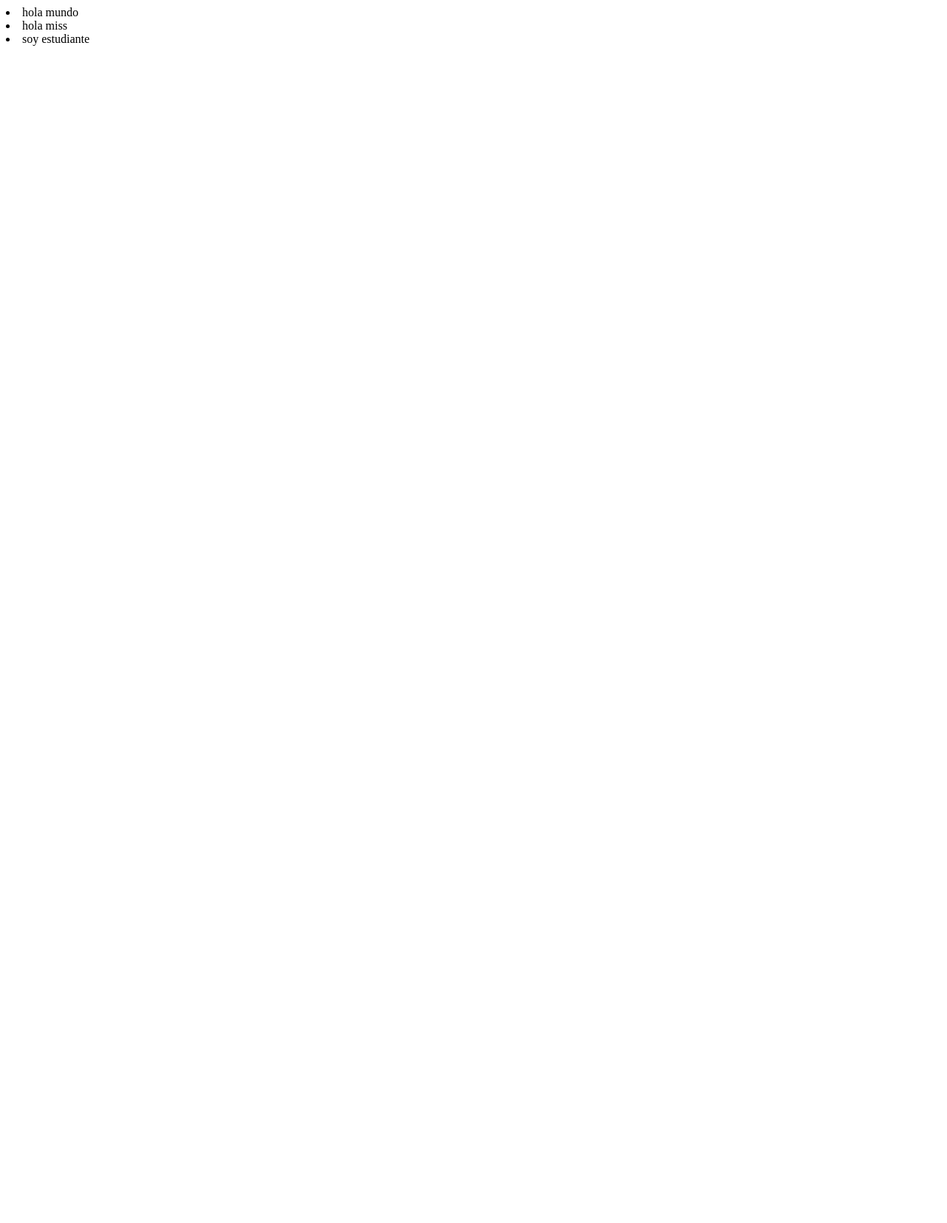
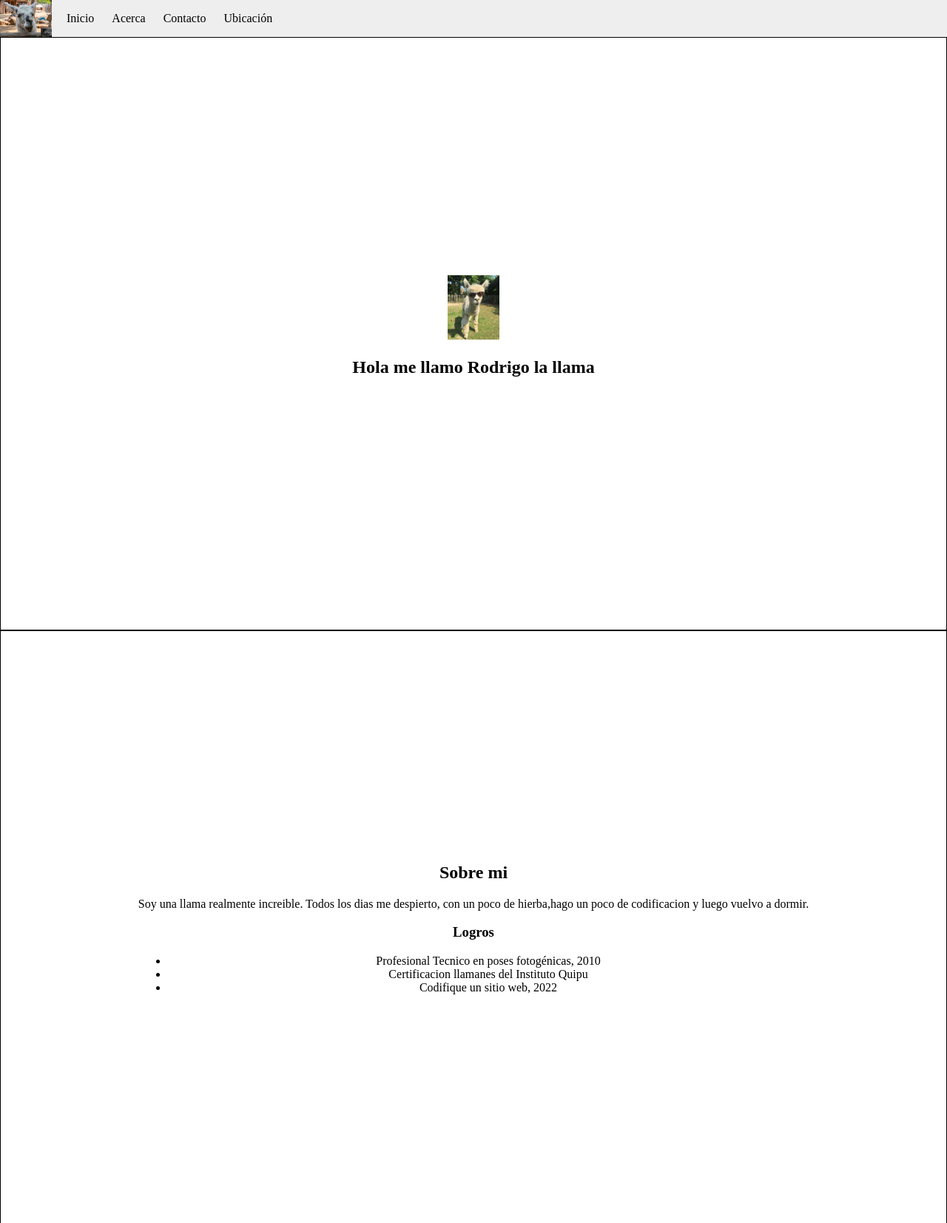
Before and after one commit to Andersonyataco/publicando.web, a plain HTML site: page index.html in a window 1280 px wide. Shown: the top 1653 px of the page at 74% size. Before the commit the page ends 800 px from the top, so only its background shows below. Drawn offline with Linux system fonts and the light colour scheme; files that its build step writes are made by us from their sources.

Commit message:
Add files via upload

```diff
--- a/index.html
+++ b/index.html
@@ -1,14 +1,79 @@
 <!DOCTYPE html>
 <html lang="en">
+
 <head>
     <meta charset="UTF-8">
     <meta http-equiv="X-UA-Compatible" content="IE=edge">
     <meta name="viewport" content="width=device-width, initial-scale=1.0">
-    <title>Document</title>
+    <title>My website la llama</title>
+    <link rel="stylesheet" href="/css/styles.css">
 </head>
+
 <body>
-    <li>hola mundo</li>
-    <li>hola miss</li>
-    <li>soy estudiante</li>
+    <header>
+        <img class="imagen" src="llama.jpg" alt="Te llama la llama">
+        <nav>
+            <ul>
+                <li><a href="#Inicio">Inicio</a></li>
+                <li><a href="#Acerca">Acerca</a></li>
+                <li><a href="#Contacto">Contacto</a></li>
+                <li><a href="#Ubicación">Ubicación</a></li>
+            </ul>
+        </nav>
+    </header>
+    <main>
+        <section id="Inicio">
+            <div>
+                <img class="imagen" src="llamita.jpg" alt="Te llama la llama">
+                <h1>Hola me llamo Rodrigo la llama</h1>
+
+            </div>
+        </section>
+        <section id="Acerca">
+            <div>
+                <h2>Sobre mi</h2>
+                <p>Soy una llama realmente increible.
+                    Todos los dias me despierto, con
+                    un poco de hierba,hago un poco
+                    de codificacion y luego vuelvo a dormir.
+                </p>
+                <h3>Logros</h3>
+                <ul>
+                    <li>Profesional Tecnico en poses
+                        fotogénicas, 2010 </li>
+                    <li>Certificacion llamanes del
+                        Instituto Quipu</li>
+                    <li>Codifique un sitio web, 2022</li>
+                </ul>
+            </div>
+        </section>
+        <section id="Contacto">
+            <div>
+                <h2>Contactame</h2>
+                <p>Puedes contactarme en;</p>
+                <ul>
+                    <li><a href="http/Twitter.com/rodrigolallama">Twitter</a></li>
+                    <li><a href="www.facebook.com/rodridolallama">Facebook</a></li>
+                    <li><a href="http://www.rodrigolallama">Instagram</a></li>
+                </ul>
+                <p>
+                    O bien,puede enviarme un correo electronico<a href="malito:llama@gmail.com">llam@gmail.com</a>
+                </p>
+            </div>
+        </section>
+        <section id="Ubicación">
+            <div>
+                <iframe
+                    src="https://www.google.com/maps/embed?pb=!1m18!1m12!1m3!1d11037.575188996372!2d-76.89746636218592!3d-12.017881948627567!2m3!1f0!2f0!3f0!3m2!1i1024!2i768!4f13.1!3m3!1m2!1s0x9105c3ea5aaaaaab%3A0x920e09bb0b6c28fd!2sParque%20Zool%C3%B3gico%20Huachipa!5e0!3m2!1ses-419!2spe!4v1657559792427!5m2!1ses-419!2spe"
+                    width="600" height="450" style="border:0;" allowfullscreen="" loading="lazy"
+                    referrerpolicy="no-referrer-when-downgrade"></iframe>
+            </div>
+        </section>
+    </main>
+    <footer>
+        Copyright Rodrigo la llama, 2022.
+    </footer>
+
 </body>
+
 </html>
--- /dev/null
+++ b/styles.css
@@ -0,0 +1,52 @@
+body{
+    margin: 0;
+    margin-top: 50px;
+}
+header{
+    display:flex;
+    position: fixed;
+    top:0;
+    left: 0;
+    right: 0;
+    height: 50px;
+    line-height: 50px;
+    background-color: #eee;
+}
+header *{
+    display: inline;
+    height: 50px;
+}
+header ul{
+    padding: 0;
+}
+header li{
+    margin-left: 20px;
+    list-style-type: none;
+}
+header a{
+    text-decoration: none;
+    color: black;
+}
+header li:hover{
+    background-color: #e69d14;
+    color:#eee;
+    padding: 4px;
+}
+.imagen{
+    width: 70px;
+}
+#inicio .imagen{
+    width: 300px;
+}
+section{
+    border: 1px solid black;
+    display: flex;
+    height: 100vh;
+    justify-content: center;
+    text-align: center;
+    align-items: center;
+}
+footer{
+    text-align: center;
+    padding: 50px;
+}
```
Also changed, not shown: llama.jpg (added), llamita.jpg (added).
